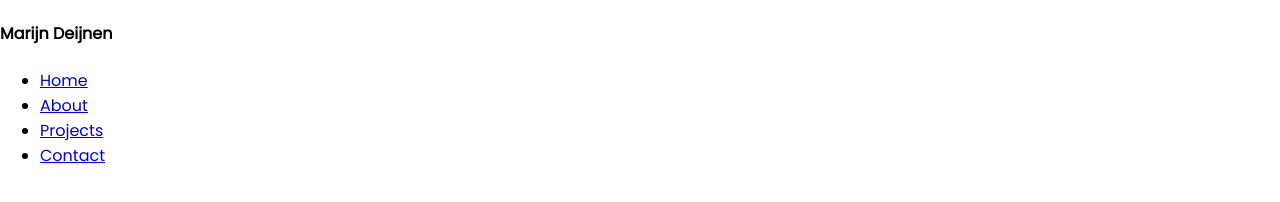
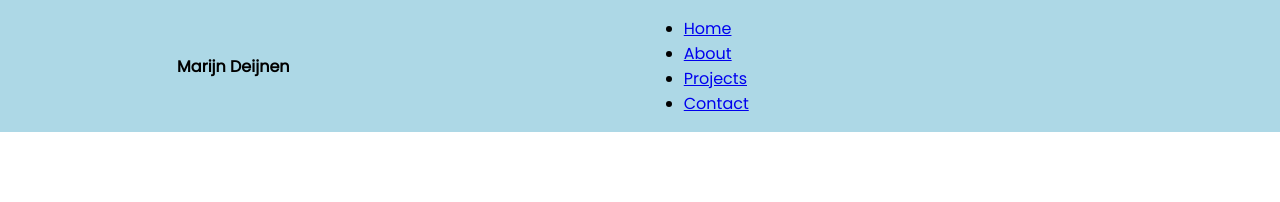
Before and after one commit to ThatGuyMarijn/Portfolio, a plain HTML site: page index.html in a window 1280 px wide. Drawn offline with Linux system fonts and the light colour scheme.

Commit message:
Initial CSS

```diff
--- a/style.css
+++ b/style.css
@@ -3,3 +3,12 @@ body{
     margin: 0;
     padding: 0;
 }
+
+/* NAVIGATION */
+nav {
+    display: flex;
+    justify-content: space-around;
+    align-items: center;
+    min-height: 8vh;
+    background-color: lightblue;
+}
```
